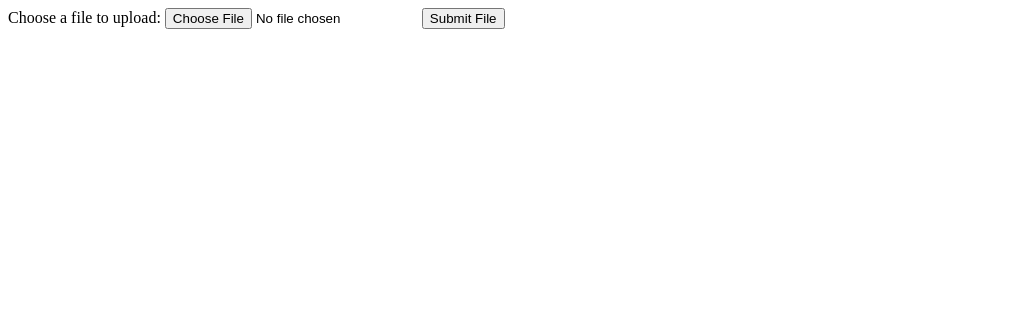
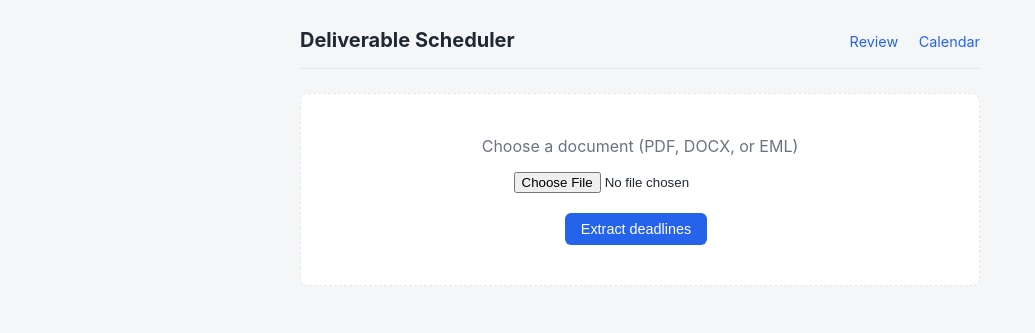
Before and after one commit to wileyalanjones/deliverable-scheduler, a FastAPI app: page / in a window 1280 px wide. Shown: the top 333 px of the page, without its empty margins (0-1035 px from the left). Run offline with FastAPI, Linux system fonts and the light colour scheme.

Commit message:
feat: CSS added to webpage and sample data

```diff
--- a/app/main.py
+++ b/app/main.py
@@ -8,11 +8,14 @@ from fastapi import (
 )
 from fastapi.templating import Jinja2Templates
 from fastapi.responses import RedirectResponse
+from fastapi.staticfiles import StaticFiles
 
 from app.parsing.base import extract_text
 from app.extraction.local_llm import LocalLLMExtractor
 from app.database import SessionLocal, Base, engine
 from app.models import (
+    User,
+    AuthProvider,
     Document,
     FileType,
     FileStatus,
@@ -24,8 +27,20 @@ from app.calendar.mock import MockCalendarProvider
 
 app = FastAPI()
 templates = Jinja2Templates(directory="app/templates")
+app.mount("/static", StaticFiles(directory="app/static"), name="static")
 calendar = MockCalendarProvider()
 Base.metadata.create_all(bind=engine)
+
+
+db = SessionLocal()
+demo_user = db.query(User).first()
+if demo_user is None:
+    demo_user = User(email="demo@example.com", auth_provider=AuthProvider.DEMO)
+    db.add(demo_user)
+    db.commit()
+    db.refresh(demo_user)
+DEMO_USER_ID = demo_user.id
+db.close()
 
 @app.get("/")
 def upload_page(request: Request):
@@ -68,6 +83,7 @@ async def upload(file: UploadFile = File(...)):
 
     db = SessionLocal()
     document = Document(
+        user_id = DEMO_USER_ID,
         filename = file.filename,
         file_type = FileType(file_type),
         status = FileStatus.PARSED,
--- /dev/null
+++ b/app/static/style.css
@@ -0,0 +1,139 @@
+:root {
+  --bg: #f5f6f8;
+  --card: #ffffff;
+  --text: #1f2933;
+  --muted: #6b7280;
+  --accent: #2563eb;
+  --good: #16a34a;
+  --bad: #dc2626;
+  --border: #e5e7eb;
+}
+
+* {
+  box-sizing: border-box;
+}
+
+body {
+  margin: 0;
+  font-family: -apple-system, BlinkMacSystemFont, "Segoe UI", Roboto, Helvetica, Arial, sans-serif;
+  background: var(--bg);
+  color: var(--text);
+  line-height: 1.6;
+}
+
+.container {
+  max-width: 720px;
+  margin: 0 auto;
+  padding: 24px 20px 48px;
+}
+
+header {
+  display: flex;
+  align-items: baseline;
+  justify-content: space-between;
+  border-bottom: 1px solid var(--border);
+  padding-bottom: 12px;
+  margin-bottom: 24px;
+}
+
+header h1 {
+  font-size: 1.25rem;
+  margin: 0;
+}
+
+header h1 small {
+  color: var(--muted);
+  font-weight: normal;
+}
+
+header nav a {
+  margin-left: 16px;
+  color: var(--accent);
+  text-decoration: none;
+  font-size: 0.9rem;
+}
+
+header nav a:hover {
+  text-decoration: underline;
+}
+
+.card {
+  background: var(--card);
+  border: 1px solid var(--border);
+  border-radius: 8px;
+  padding: 16px;
+  margin-bottom: 12px;
+}
+
+.card h2 {
+  margin: 0 0 8px;
+  font-size: 1.05rem;
+}
+
+.meta {
+  color: var(--muted);
+  font-size: 0.9rem;
+  margin: 4px 0;
+}
+
+.quote {
+  color: var(--muted);
+  font-style: italic;
+  font-size: 0.9rem;
+  margin: 8px 0;
+  border-left: 3px solid var(--border);
+  padding-left: 10px;
+}
+
+.actions {
+  margin-top: 12px;
+}
+
+button {
+  border: none;
+  border-radius: 6px;
+  padding: 8px 16px;
+  font-size: 0.9rem;
+  cursor: pointer;
+  margin-right: 8px;
+}
+
+.btn-approve {
+  background: var(--good);
+  color: #fff;
+}
+
+.btn-reject {
+  background: var(--bad);
+  color: #fff;
+}
+
+.btn-primary {
+  background: var(--accent);
+  color: #fff;
+}
+
+.upload-box {
+  background: var(--card);
+  border: 1px dashed var(--border);
+  border-radius: 8px;
+  padding: 40px 32px;
+  text-align: center;
+}
+
+.upload-box label {
+  display: block;
+  margin-bottom: 12px;
+  color: var(--muted);
+}
+
+.upload-box input[type="file"] {
+  display: block;
+  margin: 0 auto 20px;
+}
+
+.empty {
+  color: var(--muted);
+  text-align: center;
+  padding: 40px 0;
+}
--- a/app/templates/upload.html
+++ b/app/templates/upload.html
@@ -4,13 +4,23 @@
     <meta charset="UTF-8">
     <meta name="viewport" content="width=device-width, initial-scale=1.0">
     <title>Deliverable Scheduler</title>
+    <link rel="stylesheet" href="/static/style.css">
 </head>
+<body>
+    <div class="container">
+        <header>
+            <h1>Deliverable Scheduler</h1>
+            <nav>
+                <a href="/review">Review</a>
+                <a href="/calendar">Calendar</a>
+            </nav>
+        </header>
 
-<form action="/upload" method="POST" enctype="multipart/form-data">
-
-  <label for="file-upload">Choose a file to upload:</label>
-  <input type="file" id="file-upload" name="file">
-
-  <button type="submit">Submit File</button>
-</form>
+        <form class="upload-box" action="/upload" method="POST" enctype="multipart/form-data">
+            <label for="file-upload">Choose a document (PDF, DOCX, or EML)</label>
+            <input type="file" id="file-upload" name="file">
+            <button class="btn-primary" type="submit">Extract deadlines</button>
+        </form>
+    </div>
+</body>
 </html>
```
Also changed, not shown: app/templates/calendar.html (+21 -10 lines), app/templates/review.html (+23 -15 lines), README.md, 3 other files.
